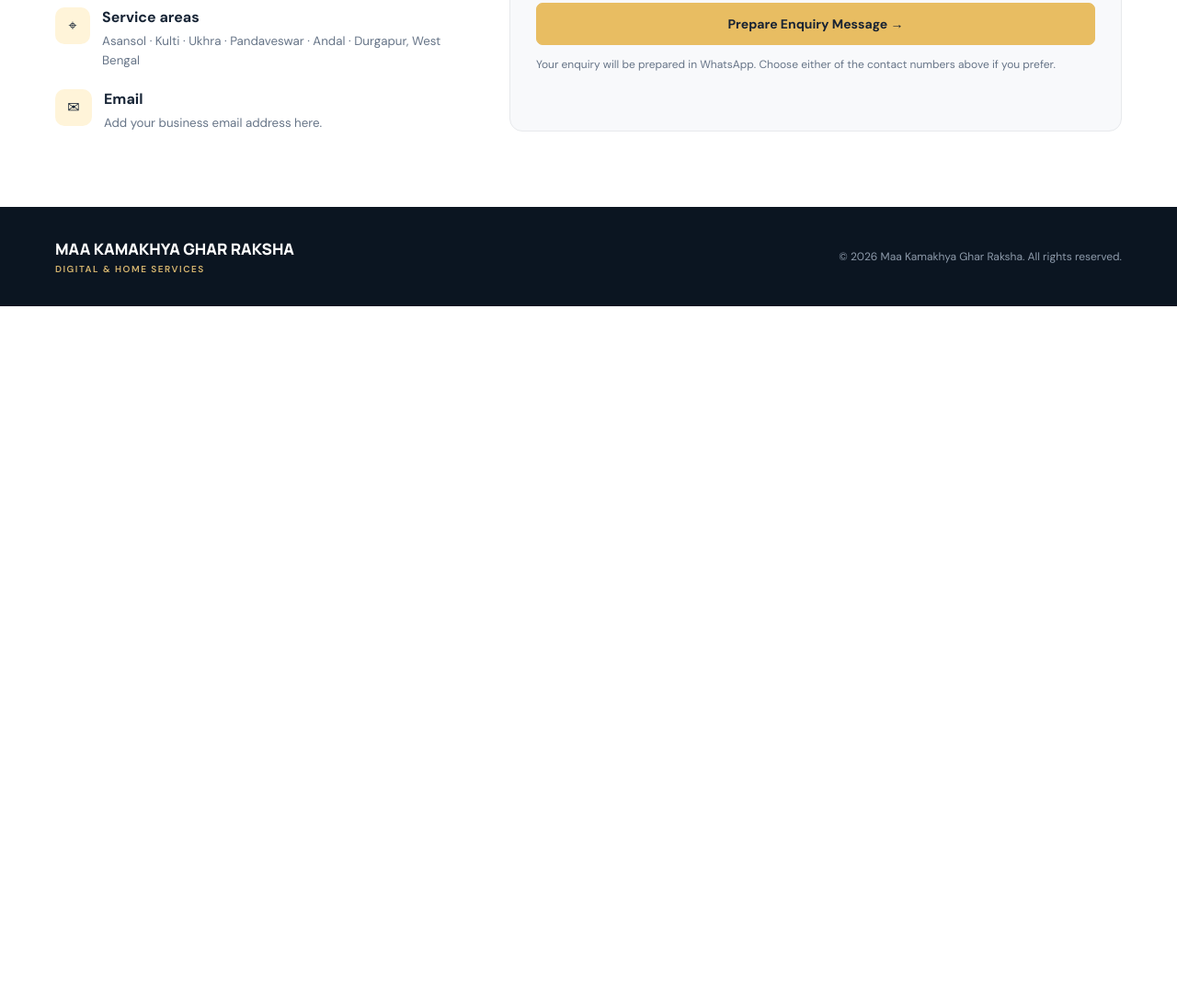
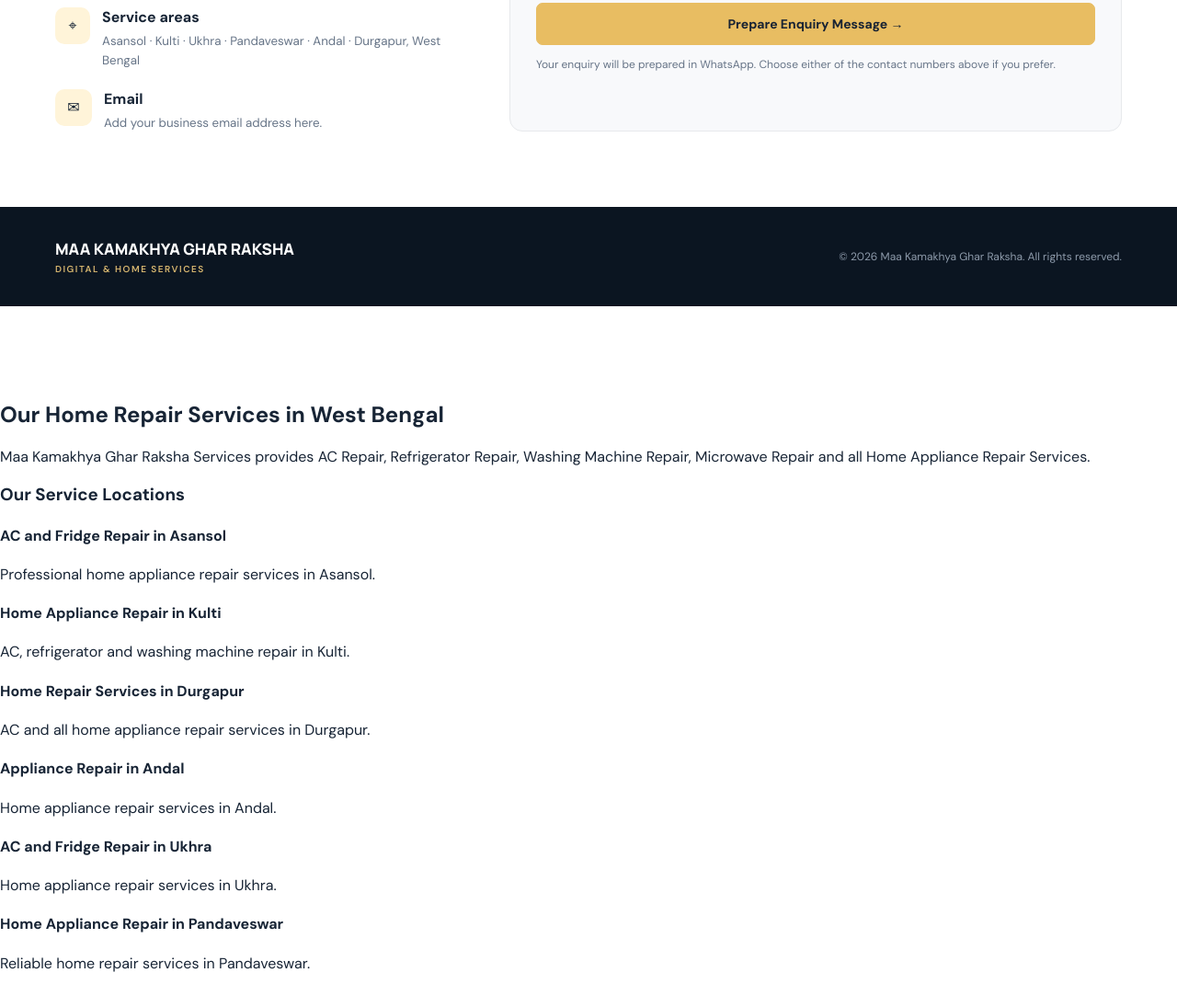
Before and after one commit to seg20501-1992/maa-kamakhya-website-2026, a plain HTML site: page index.html in a window 1280 px wide. Shown: the part 3656-4751 px from the top of the page at 92% size. Before the commit the page ends 3989 px from the top, so only its background shows below. Drawn offline with Linux system fonts and the light colour scheme.

Commit message:
Update index.html

```diff
--- a/index.html
+++ b/index.html
@@ -114,5 +114,34 @@
       document.getElementById('formNote').textContent = 'WhatsApp is opening with your enquiry. Please press Send in WhatsApp to submit it.';
     });
   </script>
+  <section id="service-areas">
+  <h2>Our Home Repair Services in West Bengal</h2>
+  <p>
+    Maa Kamakhya Ghar Raksha Services provides
+    AC Repair, Refrigerator Repair, Washing Machine
+    Repair, Microwave Repair and all Home Appliance
+    Repair Services.
+  </p>
+
+  <h3>Our Service Locations</h3>
+
+  <h4>AC and Fridge Repair in Asansol</h4>
+  <p>Professional home appliance repair services in Asansol.</p>
+
+  <h4>Home Appliance Repair in Kulti</h4>
+  <p>AC, refrigerator and washing machine repair in Kulti.</p>
+
+  <h4>Home Repair Services in Durgapur</h4>
+  <p>AC and all home appliance repair services in Durgapur.</p>
+
+  <h4>Appliance Repair in Andal</h4>
+  <p>Home appliance repair services in Andal.</p>
+
+  <h4>AC and Fridge Repair in Ukhra</h4>
+  <p>Home appliance repair services in Ukhra.</p>
+
+  <h4>Home Appliance Repair in Pandaveswar</h4>
+  <p>Reliable home repair services in Pandaveswar.</p>
+</section>
 </body>
 </html>
```
